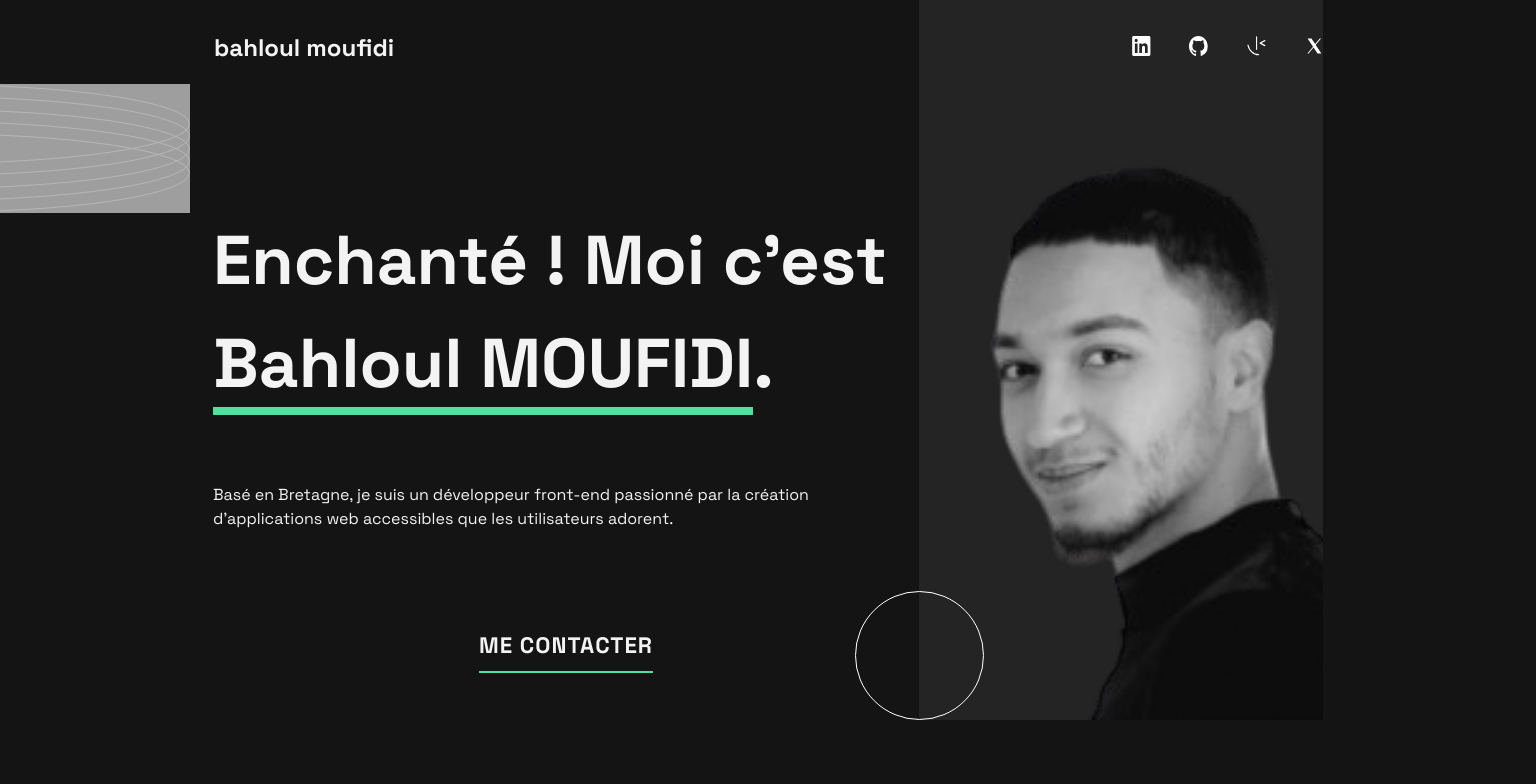
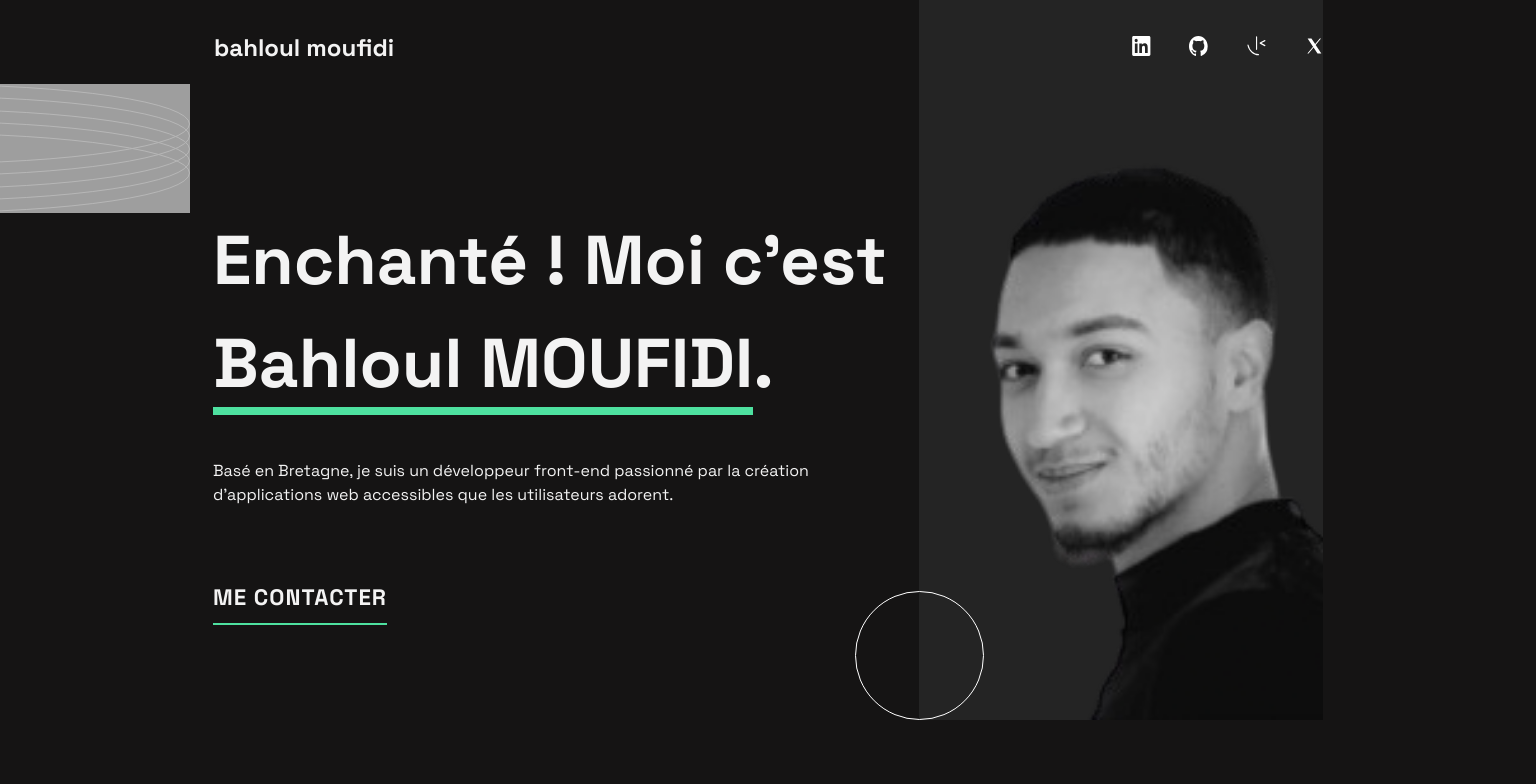
Before and after one commit to Hitch95/Portfolio, a React (Vite) app: page / in a window 1536 px wide. Shown: the top 784 px of the page. Built offline with nearby package versions, Linux system fonts and the light colour scheme; grey boxes are pictures that could not be loaded.

Commit message:
add Readme.md

```diff
--- a/src/components/Presentation/Presentation.css
+++ b/src/components/Presentation/Presentation.css
@@ -219,7 +219,6 @@ section.presentation-container {
             height: 449px;
             margin-left: 2rem;
             margin-top: 151px;
-            text-align: left;
             align-items: flex-start;
             position: relative;
             z-index: 2;
@@ -230,15 +229,17 @@ section.presentation-container {
             min-width: 706px;
             height: 303px;
             margin-top: 0px;
-            text-align: left;
-            display: flex;
-            flex-direction: column;
+            align-items: flex-start;
             position: relative;
         }
 
         header {
             @media screen and ((min-width: 768px) and (max-width: 1440px)) {
                 margin-bottom: 36px;
+            }
+
+            @media screen and (min-width: 1440px) {
+                margin-bottom: 19px;
             }
 
             h3 {
@@ -253,7 +254,6 @@ section.presentation-container {
                 @media screen and (min-width: 1440px) {
                     text-align: left;
                     font-size: 69px;
-                    margin-bottom: 43px;
                 }
 
                 span {
@@ -261,6 +261,7 @@ section.presentation-container {
 
                     @media screen and (min-width: 1440px) {
                         border-bottom: 0.5rem solid #4ee1a0;
+                        /* Not the same size of border */
                     }
                 }
             }
@@ -292,7 +293,7 @@ section.presentation-container {
             @media screen and (min-width: 1440px) {
                 text-align: left;
                 width: fit-content;
-                margin: 66px 0 0 0;
+                margin-top: 42px;
             }
 
             a.contact-me {
```
